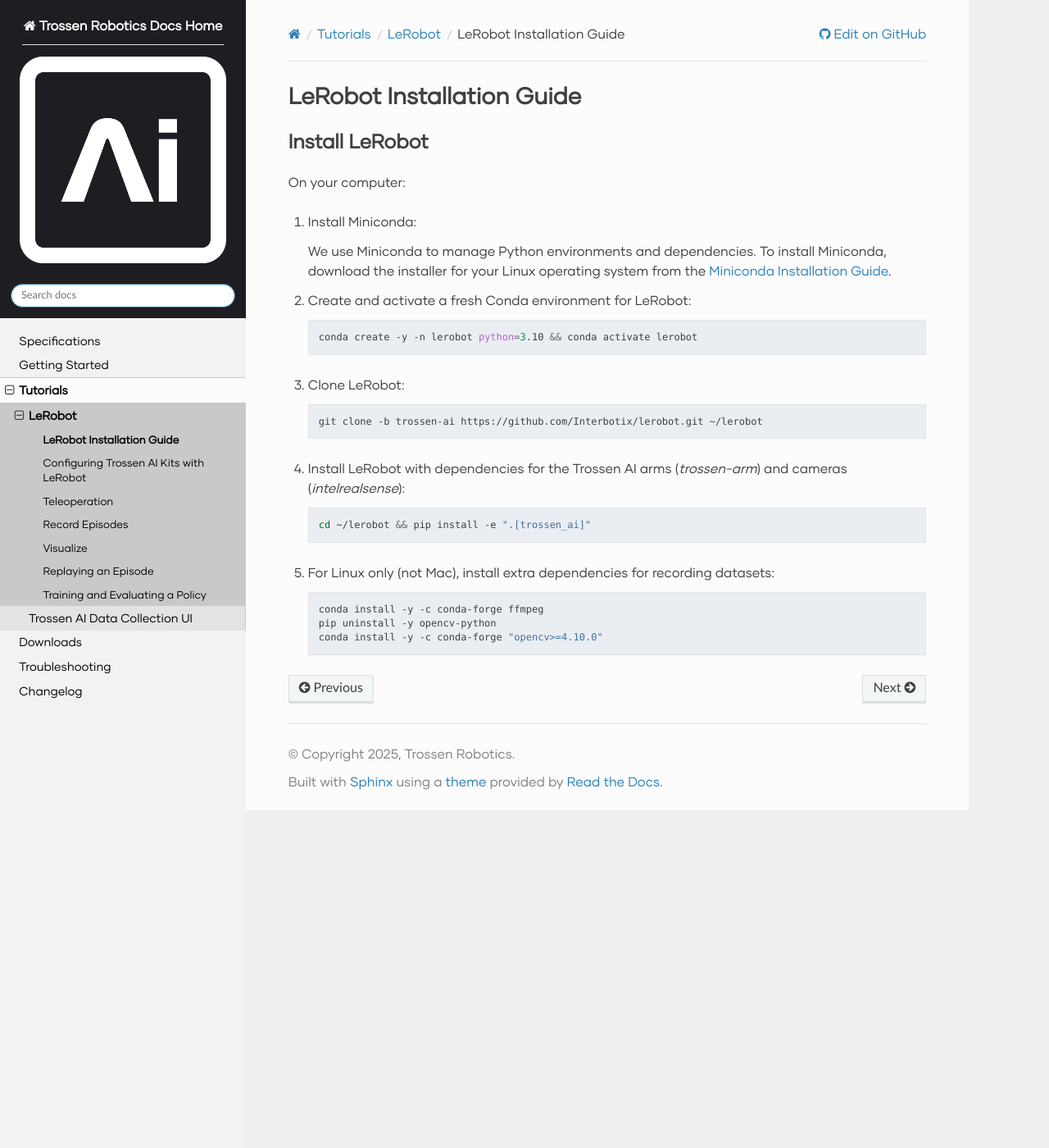
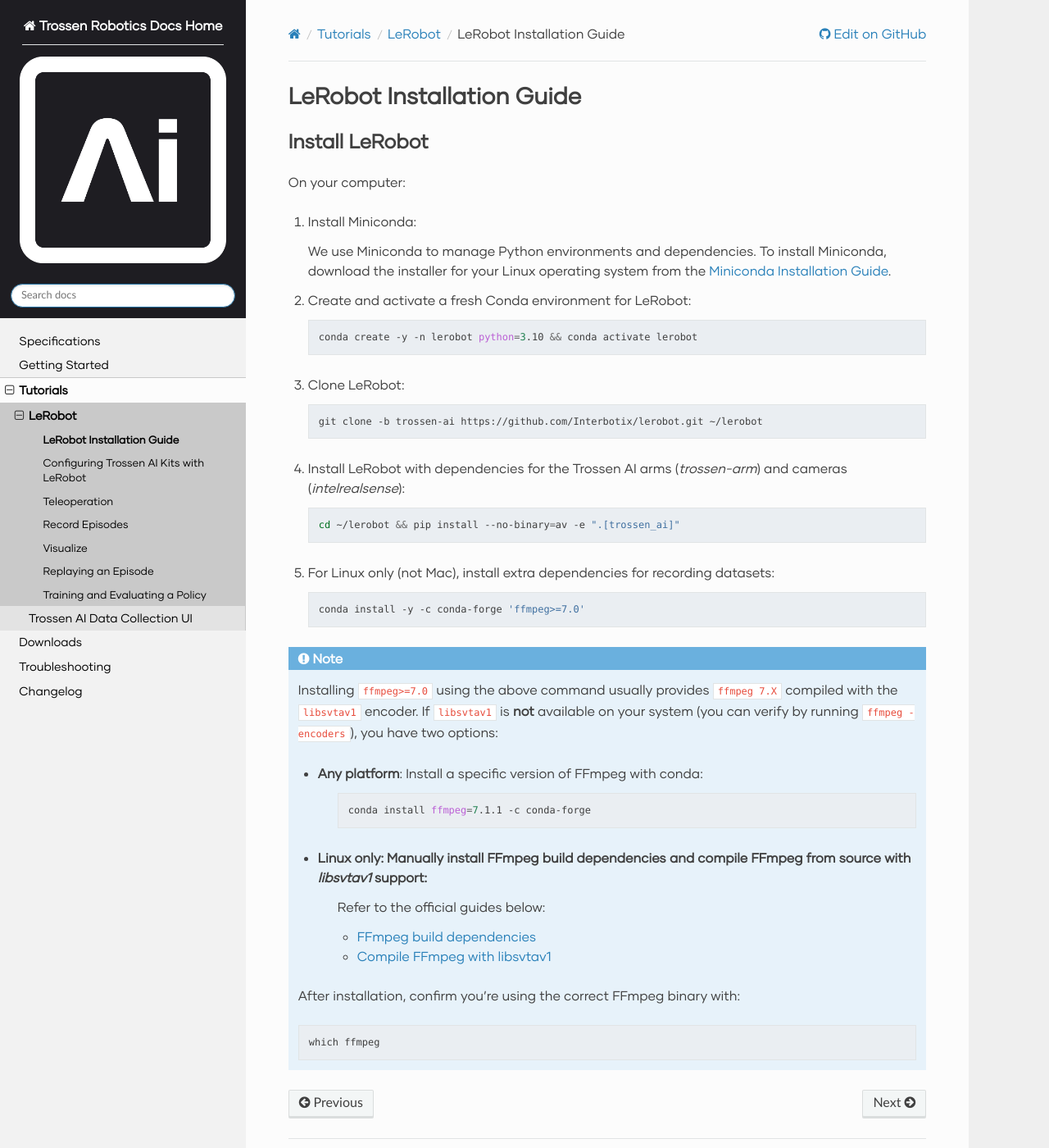
Before and after one commit to TrossenRobotics/trossen_arm, a Sphinx documentation site: the page built from docs/tutorials/lerobot/setup.rst, in a window 1280 px wide and 1400 px high. Shown: the whole window at 82% size. Built offline with Sphinx 7.4.7 and the Read the Docs theme 3.1.0, drawn with Linux system fonts in a browser that asks for light colours; some web fonts are replaced; pages that are not in the unit, such as notebooks, are missing from menus.

Commit message:
Update Documentation (#57)
* Update installation instructions

* Update Units for Joint States

* Update degrees to radians

* Add instructions to update camera and arm config in UI

* Fix reviewed code

* Update Units

* Update docs/tutorials/lerobot/record_episode.rst

---------

Co-authored-by: lukeschmitt-tr <85308904+lukeschmitt-tr@users.noreply.github.com>

```diff
--- a/docs/tutorials/lerobot/setup.rst
+++ b/docs/tutorials/lerobot/setup.rst
@@ -28,12 +28,34 @@ On your computer:
 
    .. code-block:: bash
 
-      cd ~/lerobot && pip install -e ".[trossen_ai]"
+      cd ~/lerobot && pip install --no-binary=av -e ".[trossen_ai]"
 
 #. For Linux only (not Mac), install extra dependencies for recording datasets:
 
    .. code-block:: bash
 
-      conda install -y -c conda-forge ffmpeg
-      pip uninstall -y opencv-python
-      conda install -y -c conda-forge "opencv>=4.10.0"
+      conda install -y -c conda-forge 'ffmpeg>=7.0'
+
+
+.. note::
+
+   Installing ``ffmpeg>=7.0`` using the above command usually provides ``ffmpeg 7.X`` compiled with the ``libsvtav1`` encoder.
+   If ``libsvtav1`` is **not** available on your system (you can verify by running ``ffmpeg -encoders``), you have two options:
+
+   - **Any platform**: Install a specific version of FFmpeg with conda:
+
+      .. code-block:: bash
+
+         conda install ffmpeg=7.1.1 -c conda-forge
+
+   - **Linux only**: Manually install FFmpeg build dependencies and compile FFmpeg from source with `libsvtav1` support:
+      Refer to the official guides below:
+
+      - `FFmpeg build dependencies <https://trac.ffmpeg.org/wiki/CompilationGuide/Ubuntu#GettheDependencies>`_
+      - `Compile FFmpeg with libsvtav1 <https://trac.ffmpeg.org/wiki/CompilationGuide/Ubuntu#libsvtav1>`_
+
+   After installation, confirm you're using the correct FFmpeg binary with:
+
+   .. code-block:: bash
+
+      which ffmpeg
```
Also changed, not shown: docs/tutorials/lerobot/record_episode.rst (+9 -0 lines), docs/tutorials/trossen_data_collection_ui.rst (+15 -0 lines).
